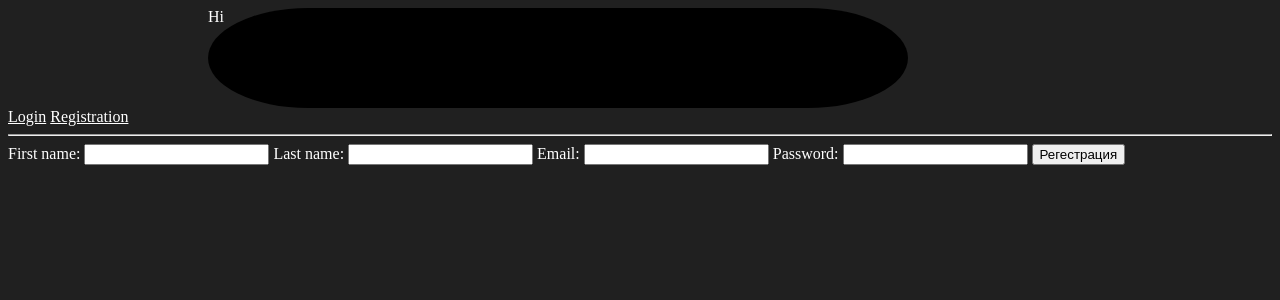
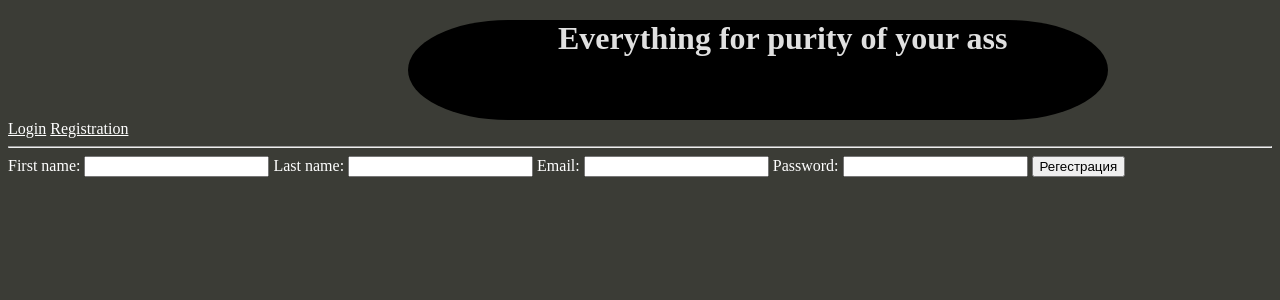
Before and after one commit to IglKa/PlumbingStore, a Django app: a page that uses PlumbingStore/templates/base.html in a window 1280 px wide. Shown: the top 300 px of the page. Run offline with Django 4.2, Linux system fonts and the light colour scheme; parts of the project's set-up code (start-up, migrations or seed data) failed here and were passed over.

Commit message:
lil update css

```diff
--- a/PlumbingStore/static/marketapp/css/mainpage.css
+++ b/PlumbingStore/static/marketapp/css/mainpage.css
@@ -1,19 +1,20 @@
 body {
-    background-color: #202020;
+    background-color: #3B3C36;
     color: white;
 }
 
-h1 {
-    margin-left: 600px;
+.title {
+    margin-left: 150px;
+    margin-top: 20px;
     color: #E0E0E0;
 }
 
 .slogan {
-    margin-left: 200px;
+    margin-left: 400px;
     width: 700px;
     height: 100px;
     background-color: black;
-    color: white;
+    color: #353839;
     border-radius: 100px/50px;
 }
 
--- a/PlumbingStore/templates/base.html
+++ b/PlumbingStore/templates/base.html
@@ -9,7 +9,11 @@
 <body>
     {% block head %}
         <header>
-            <div class="slogan">Hi</div>
+            <div class="slogan">
+                <div>
+                    <h1 class="title">Everything for purity of your ass</h1>
+                </div>
+            </div>
         </header>
     {% endblock %}
 
```
